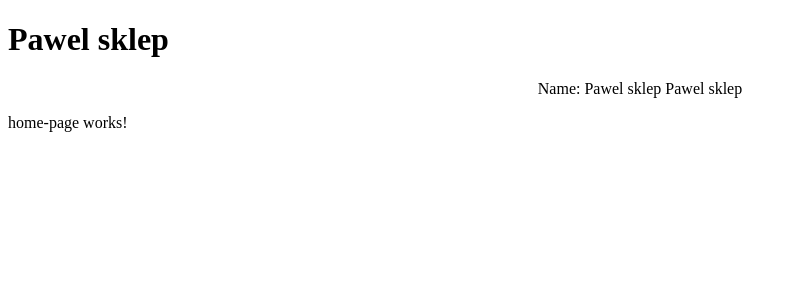
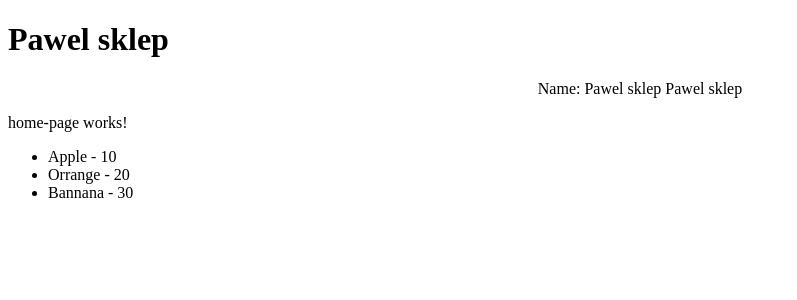
Before and after one commit to ProductivityTools-Learning/ProductivityTools.Learning.Angular01, an Angular app in the folder angular-hello-world/: page / in a window 1280 px wide. Shown: the top 300 px of the page, without its empty margins (0-797 px from the left). Built offline with nearby package versions, Linux system fonts and the light colour scheme.

Commit message:
service and tests

```diff
--- a/angular-hello-world/src/app/home-page/home-page.component.html
+++ b/angular-hello-world/src/app/home-page/home-page.component.html
@@ -1 +1,8 @@
-<p>home-page works!</p>
+<div>
+    <p>home-page works!</p>
+    <ul>
+        <li *ngFor="let product of products">
+            {{product.name}} - {{product.price}}
+        </li>
+    </ul>
+</div>
--- a/angular-hello-world/src/app/home-page/home-page.component.ts
+++ b/angular-hello-world/src/app/home-page/home-page.component.ts
@@ -1,11 +1,18 @@
 import { Component } from '@angular/core';
+import { ProductService } from '../product.service';
+import { NgFor } from '@angular/common';
+import { Product } from '../models/Product';
 
 @Component({
   selector: 'app-home-page',
-  imports: [],
+  imports: [NgFor],
   templateUrl: './home-page.component.html',
   styleUrl: './home-page.component.css'
 })
 export class HomePageComponent {
+  products: Product[]
 
+  constructor(productService: ProductService) {
+    this.products = productService.getProducts();
+  }
 }
--- /dev/null
+++ b/angular-hello-world/src/app/models/Product.ts
@@ -0,0 +1,9 @@
+export class Product{
+    name:string;
+    price:number;
+
+    constructor(name:string, price:number){
+        this.name = name;
+        this.price = price;
+    }
+}
--- /dev/null
+++ b/angular-hello-world/src/app/product.service.ts
@@ -0,0 +1,19 @@
+import { Injectable } from '@angular/core';
+import { Product } from './models/Product';
+
+@Injectable({
+  providedIn: 'root'
+})
+export class ProductService {
+
+  products: Product[] = [
+    new Product('Apple', 10),
+    new Product('Orrange', 20),
+    new Product('Bannana', 30)
+  ]
+
+  getProducts = () => {
+    return this.products;
+  }
+  constructor() { }
+}
```
Also changed, not shown: 2 other files (tests, documents, lock files or other folders).
